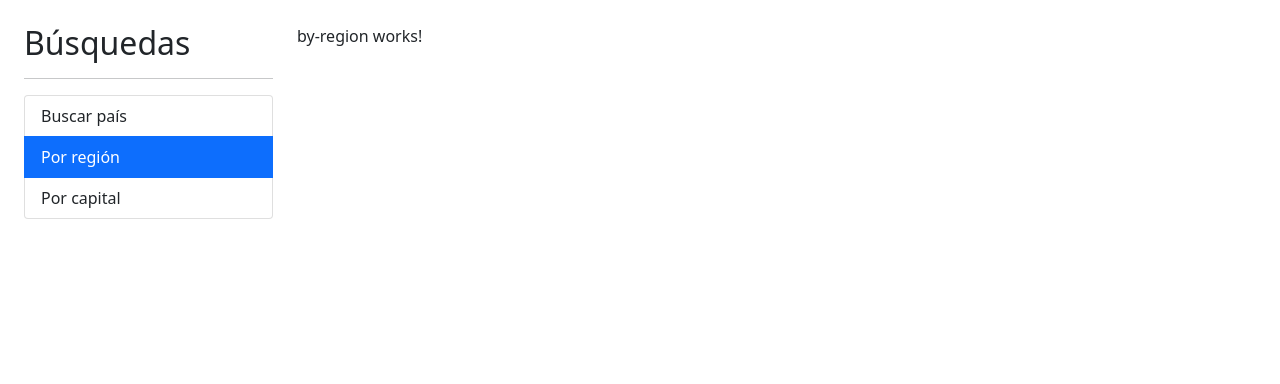
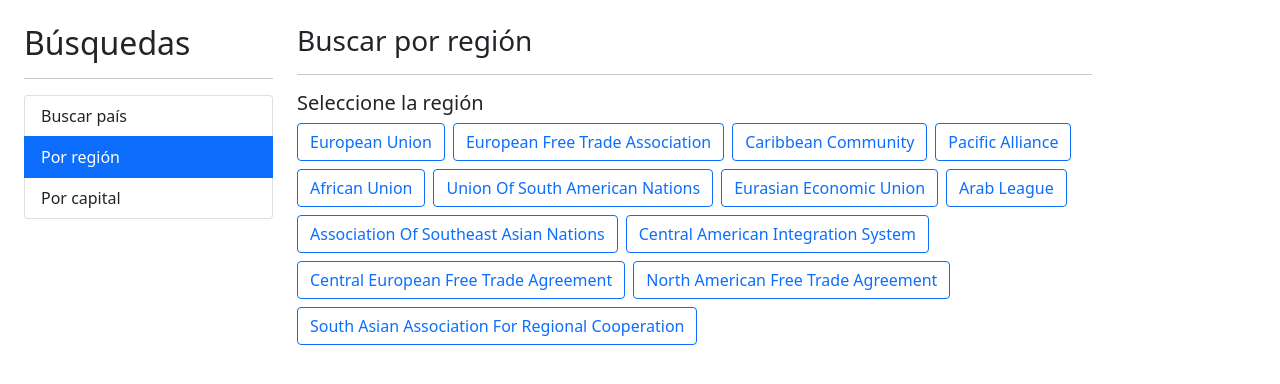
Before and after one commit to raquelv85/countriesApp-angular, an Angular app: page /region in a window 1280 px wide. Shown: the top 384 px of the page. Built offline with nearby package versions, Linux system fonts and the light colour scheme.

Commit message:
add feature to show countries by region

```diff
--- a/src/app/country/components/country-table/country-table.component.ts
+++ b/src/app/country/components/country-table/country-table.component.ts
@@ -10,6 +10,7 @@
 export class CountryTableComponent {
 
   @Input() countries: Country[] = []
+  @Input() url = ''
 
   constructor() { }
 
--- a/src/app/country/interfaces/country.interface.ts
+++ b/src/app/country/interfaces/country.interface.ts
@@ -1,6 +1,7 @@
 export interface Country {
     name:         Name;
     tld:          string[];
+    alpha2Code:   string;
     cca2:         string;
     ccn3:         string;
     cca3:         string;
@@ -102,3 +103,8 @@
     format: string;
     regex:  string;
 }
+
+export interface RegionCodes {
+    code: string;
+    title: string
+}
--- a/src/app/country/pages/by-capital/by-capital.component.ts
+++ b/src/app/country/pages/by-capital/by-capital.component.ts
@@ -19,6 +19,8 @@
     this.capital = capital;
     this.countryService.searchCapital(this.capital).subscribe(
       (resp) => {
+        console.log(resp);
+
         this.capitals = resp;
       },
       (err) => {
--- a/src/app/country/pages/by-region/by-region.component.html
+++ b/src/app/country/pages/by-region/by-region.component.html
@@ -1 +1,29 @@
-<p>by-region works!</p>
+<h3>Buscar por región</h3>
+<hr />
+
+<h5>Seleccione la región</h5>
+
+<div class="row">
+  <div class="col">
+    <!-- [class.btn-primary]="region === isActive" -->
+    <!-- [ngClass]="{
+        'btn-primary': isActive === region,
+        'btn-outline-primary': isActive !== region
+    }" -->
+    <!-- [class]="(region === isActive) ? 'btn btn-primary' : 'btn btn-outline-primary'" -->
+    <button
+      [class]="getCssClass(region.code)"
+      *ngFor="let region of regions"
+      (click)="activeRegion(region.code)"
+    >
+      {{ region.title | titlecase }}
+    </button>
+  </div>
+</div>
+
+<div *ngIf="countries.length > 0" class="row mt-4">
+    <hr>
+    <div class="col">
+      <app-country-table [countries]="countries"></app-country-table>
+    </div>
+  </div>
--- a/src/app/country/pages/by-region/by-region.component.ts
+++ b/src/app/country/pages/by-region/by-region.component.ts
@@ -1,16 +1,58 @@
-import { Component, OnInit } from '@angular/core';
+import { Component } from '@angular/core';
+import { Country, RegionCodes } from '../../interfaces/country.interface';
+import { CountryService } from '../../services/country.service';
 
 @Component({
   selector: 'app-by-region',
   templateUrl: './by-region.component.html',
   styles: [
-  ]
+    `
+      button {
+        margin-right: 8px;
+        margin-bottom: 8px;
+      }
+    `,
+  ],
 })
-export class ByRegionComponent implements OnInit {
+export class ByRegionComponent {
+  regions: RegionCodes[] = [
+    {code: 'EU', title: 'European Union'},
+    {code: 'EFTA', title: 'European Free Trade Association'},
+    {code: 'CARICOM', title: 'Caribbean Community'},
+    {code: 'PA', title: 'Pacific Alliance'},
+    {code: 'AU', title: 'African Union'},
+    {code: 'USAN', title: 'Union of South American Nations'},
+    {code: 'EEU', title: 'Eurasian Economic Union'},
+    {code: 'AL', title: 'Arab League'},
+    {code: 'ASEAN', title: 'Association of Southeast Asian Nations'},
+    {code: 'CAIS', title: 'Central American Integration System'},
+    {code: 'CEFTA', title: 'Central European Free Trade Agreement'},
+    {code: 'NAFTA', title: 'North American Free Trade Agreement'},
+    {code: 'SAARC', title: 'South Asian Association for Regional Cooperation'},
+  ];
+  isActive: string = '';
+  countries: Country[] = [];
 
-  constructor() { }
+  constructor(private countryService: CountryService) {}
 
-  ngOnInit(): void {
+  getCssClass(region: string): string {
+    return region === this.isActive
+      ? 'btn btn-primary'
+      : 'btn btn-outline-primary';
   }
 
+  activeRegion(region: string) {
+    if(region === this.isActive) return;
+    this.isActive = region;
+
+    this.countryService.searchRegion(region).subscribe(
+      (resp) => {
+        resp[0].cca2 = resp[0].alpha2Code
+        this.countries = resp;
+      },
+      (err) => {
+
+      }
+    );
+  }
 }
--- a/src/app/country/services/country.service.ts
+++ b/src/app/country/services/country.service.ts
@@ -1,5 +1,5 @@
 import { Injectable } from '@angular/core';
-import { HttpClient } from '@angular/common/http';
+import { HttpClient, HttpParams } from '@angular/common/http';
 import { Observable } from 'rxjs';
 import { Country } from '../interfaces/country.interface';
 
@@ -10,20 +10,29 @@
 
   private apiUrl: string = 'https://restcountries.com/v3.1';
 
+  get httpParams(){
+    return new HttpParams().set('fields', 'name,capital,alpha2Code,flags,population,cca2');
+  }
+
   constructor( private http: HttpClient) { }
 
   searchCountry( country: string): Observable<Country[]>{
     const url = `${this.apiUrl}/name/${country}`
-    return this.http.get<Country[]>( url )
+    return this.http.get<Country[]>( url, { params: this.httpParams} )
   }
 
   searchCapital( country: string): Observable<Country[]>{
     const url = `${this.apiUrl}/capital/${country}`
-    return this.http.get<Country[]>( url )
+    return this.http.get<Country[]>( url, { params: this.httpParams} )
   }
 
   getCountry( id: string): Observable<Country[]>{
     const url = `${this.apiUrl}/alpha/${id}`
     return this.http.get<Country[]>( url )
   }
+
+  searchRegion( region: string):Observable<Country[]>{
+    const url = `https://restcountries.com/v2/regionalbloc/${region}`
+    return this.http.get<Country[]>( url, { params: this.httpParams} )
+  }
 }
```
